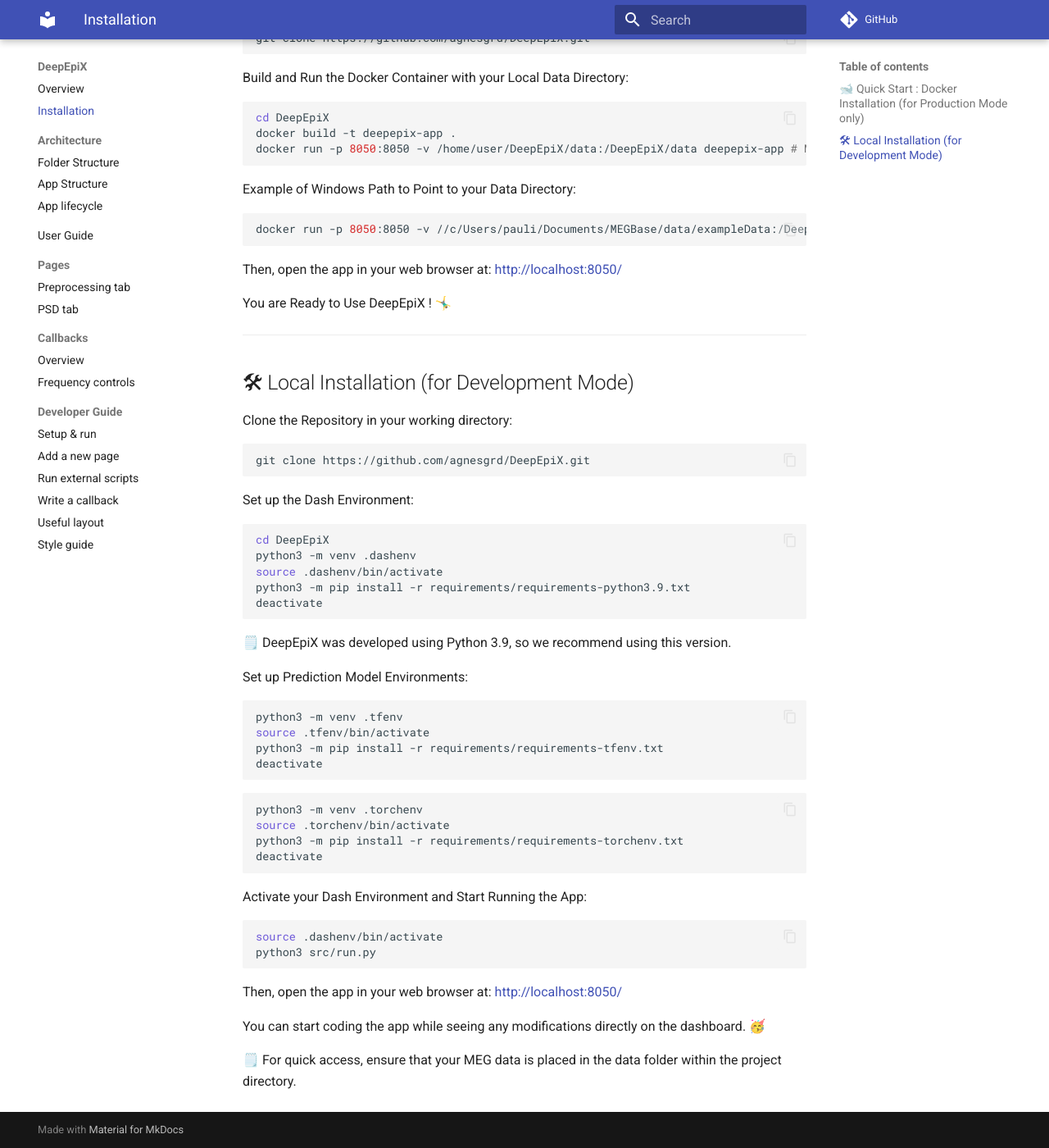
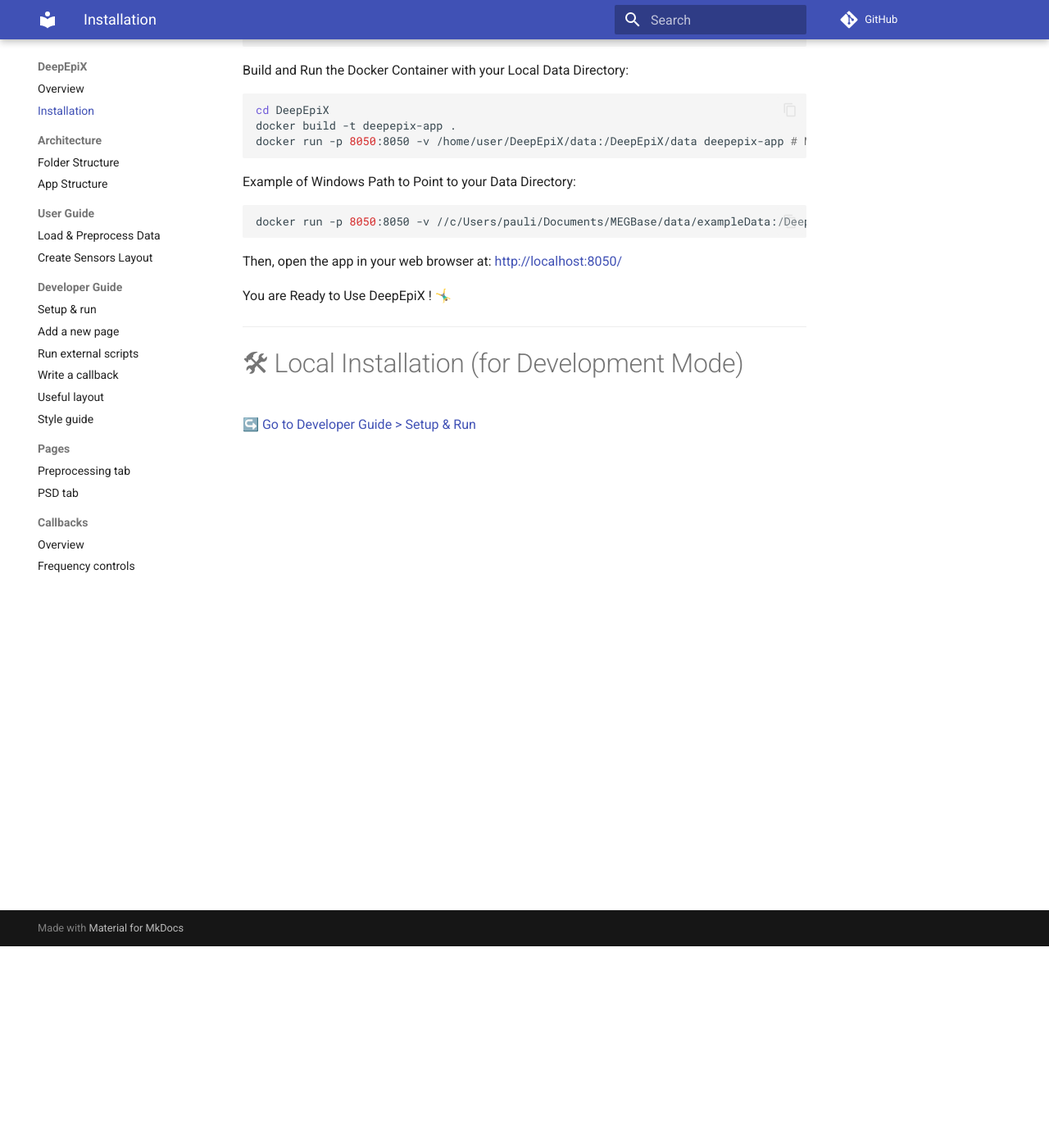
Before and after one commit to agnesgrd/DeepEpiX, an MkDocs documentation site: the page built from docs/docs/install.md, in a window 1280 px wide and 1400 px high, scrolled down 246 px. Shown: the whole window at 82% size. Built offline with MkDocs 1.6.1 and Material for MkDocs 9.7.7, drawn with Linux system fonts in a browser that asks for light colours; comment, search, counter and statistics services are not loaded.

Commit message:
Continue docs

````diff
--- a/docs/docs/install.md
+++ b/docs/docs/install.md
@@ -1,4 +1,4 @@
-## 🐋 Quick Start : Docker Installation (for Production Mode only)
+# 🐋 Quick Start : Docker Installation (for Production Mode only)
 
 Clone the Repository in your working directory:
 ```bash
@@ -24,44 +24,6 @@
 
 ---
 
-## 🛠 Local Installation (for Development Mode)
+# 🛠 Local Installation (for Development Mode)
 
-Clone the Repository in your working directory:
-```bash
-git clone https://github.com/agnesgrd/DeepEpiX.git
-```
-
-Set up the Dash Environment:
-```bash
-cd DeepEpiX
-python3 -m venv .dashenv
-source .dashenv/bin/activate
-python3 -m pip install -r requirements/requirements-python3.9.txt
-deactivate
-```
-🗒️ DeepEpiX was developed using Python 3.9, so we recommend using this version.
-
-Set up Prediction Model Environments:
-```bash
-python3 -m venv .tfenv
-source .tfenv/bin/activate
-python3 -m pip install -r requirements/requirements-tfenv.txt
-deactivate
-```
-```bash
-python3 -m venv .torchenv
-source .torchenv/bin/activate
-python3 -m pip install -r requirements/requirements-torchenv.txt
-deactivate
-```
-Activate your Dash Environment and Start Running the App:
-```bash
-source .dashenv/bin/activate
-python3 src/run.py
-```
-Then, open the app in your web browser at:
-[http://localhost:8050/](http://localhost:8050/)
-
-You can start coding the app while seeing any modifications directly on the dashboard. 🥳
-
-🗒️ For quick access, ensure that your MEG data is placed in the data folder within the project directory.
+[↪️ Go to Developer Guide > Setup & Run](dev/setup.md)
--- a/docs/mkdocs.yml
+++ b/docs/mkdocs.yml
@@ -24,14 +24,9 @@
   - Architecture:
       - Folder Structure: folder-structure.md
       - App Structure : app-structure.md
-      - App lifecycle: app-lifecycle.md
-  - User Guide: user.md
-  - Pages:
-      - Preprocessing tab: pages/preprocessing.md
-      - PSD tab: pages/psd.md
-  - Callbacks:
-      - Overview: callbacks/index.md
-      - Frequency controls: callbacks/frequency.md
+  - User Guide:
+      - Load & Preprocess Data: user/dataset.md
+      - Create Sensors Layout : user/montage.md
   - Developer Guide:
       - Setup & run: dev/setup.md
       - Add a new page: dev/new_page.md
@@ -39,3 +34,9 @@
       - Write a callback: dev/callback.md
       - Useful layout: dev/layout.md
       - Style guide: dev/style.md
+  - Pages:
+      - Preprocessing tab: pages/preprocessing.md
+      - PSD tab: pages/psd.md
+  - Callbacks:
+      - Overview: callbacks/index.md
+      - Frequency controls: callbacks/frequency.md
````
Also changed, not shown: docs/docs/dev/new_page.md (+11 -13 lines), docs/docs/folder-structure.md (+2 -0 lines), docs/docs/user/dataset.md (added, +39 -0 lines), docs/docs/user/montage.md (added, +38 -0 lines).
